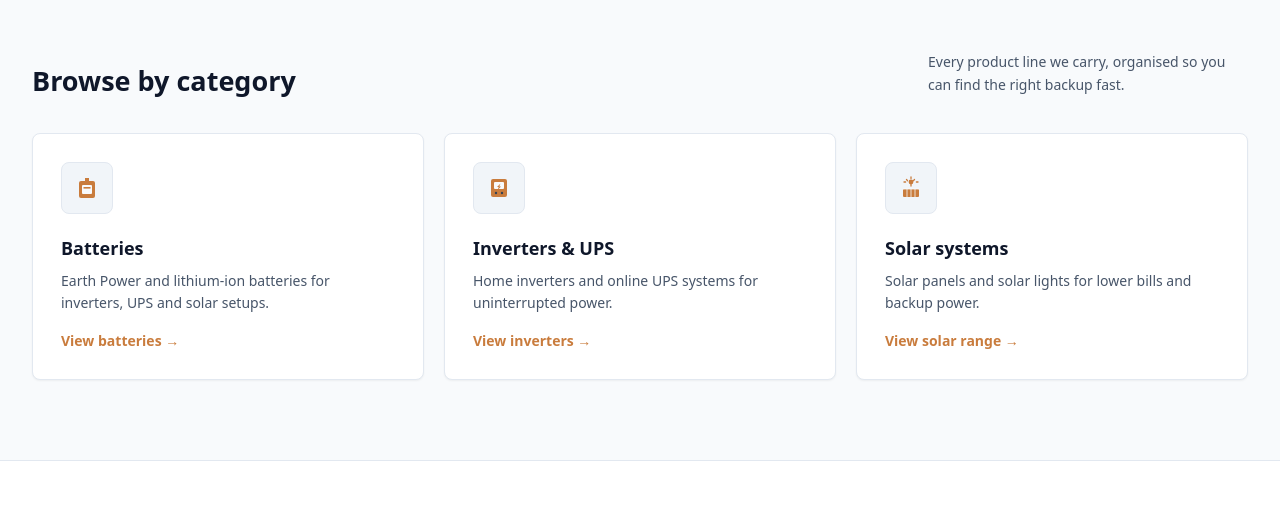
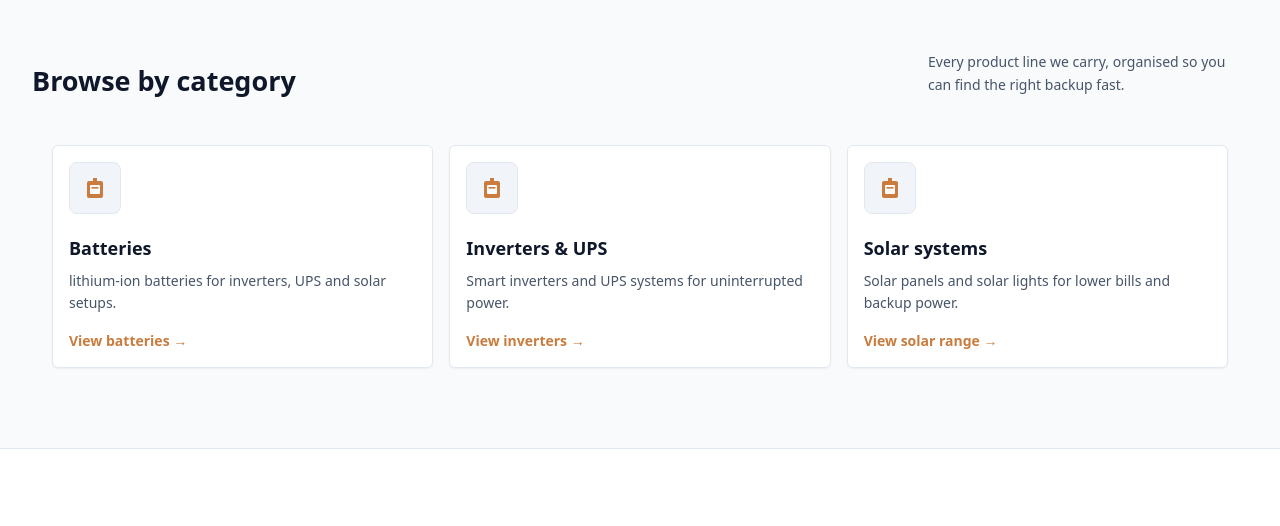
Before and after one commit to anuttananugrah/webtestig, a plain HTML site: page index.html in a window 1280 px wide. Shown: the part 1200-1726 px from the top of the page. Drawn offline with nearby package versions, Linux system fonts and the light colour scheme.

Commit message:
categories session changed and mob changed

```diff
--- a/index.html
+++ b/index.html
@@ -6,7 +6,7 @@
     <meta name="viewport" content="width=device-width, initial-scale=1.0">
     <title>Silicon Electronics | Earth Power Batteries, Inverters & Solar Dealer in Kerala</title>
     <meta name="description"
-        content="Silicon Electronics — 25 years as a battery and inverter dealer. Earth Power batteries, online UPS, and solar systems. Call +91 85939 97371.">
+        content="Silicon Electronics — 25 years as a battery and inverter dealer. Earth Power batteries, online UPS, and solar systems. Call +91 94468 74250.">
     <script src="https://cdn.tailwindcss.com"></script>
     <script>
         tailwind.config = {
@@ -36,7 +36,7 @@
   "name": "Silicon Electronics",
   "image": "https://res.cloudinary.com/dwhpwlk5m/image/upload/v1786176677/walkers/products/product_1786176676688_czja6.png",
   "description": "Earth Power batteries, inverters, online UPS and solar systems dealer in Kerala.",
-  "telephone": "+918593997371",
+  "telephone": "9446874250",
   "address": {
     "@type": "PostalAddress",
     "streetAddress": "Paruvakkunnu Road, Perumpilavu",
@@ -54,7 +54,8 @@
     <meta property="og:type" content="website" />
     <meta property="og:url" content="https://www.yourdomain.com/" />
     <meta property="og:title" content="Silicon Electronics | Batteries, Inverters & Solar Dealer" />
-<meta property="og:description" content="25 years as a trusted battery and inverter dealer in Kerala. Earth Power batteries, online UPS, and solar systems." />
+    <meta property="og:description"
+        content="25 years as a trusted battery and inverter dealer in Kerala. Earth Power batteries, online UPS, and solar systems." />
     <meta property="og:image" content="URL_TO_YOUR_PREVIEW_IMAGE.jpg" />
 </head>
 
@@ -69,7 +70,8 @@
                             <path d="M13 2 4 14h6l-1 8 9-12h-6l1-8z" />
                         </svg></a>
                 </div>
-                <a href="index.html"><span class="text-slate-900 font-bold text-base sm:text-lg tracking-tight">SILICON ELECTRONICS</span></a>
+                <a href="index.html"><span class="text-slate-900 font-bold text-base sm:text-lg tracking-tight">SILICON
+                        ELECTRONICS</span></a>
             </div>
 
             <!-- Desktop nav -->
@@ -81,9 +83,9 @@
                 <li><a href="#contact" class="text-slate-600 hover:text-copper transition-colors">Contact us</a></li>
             </ul>
 
-            <a href="tel:+918593997371"
+            <a href="tel:9446874250"
                 class="hidden md:inline-block bg-copper text-white text-sm font-bold px-5 py-2.5 rounded hover:bg-[#b06a32] transition whitespace-nowrap shadow-sm">
-                +91 85939 97371
+                +91 94468 74250
             </a>
 
             <!-- Mobile hamburger -->
@@ -109,9 +111,9 @@
                 <li><a href="#gallery" class="text-slate-600 block">Work gallery</a></li>
                 <li><a href="#contact" class="text-slate-600 block">Contact us</a></li>
                 <li class="pt-2">
-                    <a href="tel:+918593997371"
+                    <a href="tel:9446874250"
                         class="block text-center bg-copper text-white text-sm font-bold px-4 py-3 rounded shadow-sm">Call
-                        +91 85939 97371</a>
+                        +91 94468 74250</a>
                 </li>
             </ul>
         </div>
@@ -177,17 +179,17 @@
                             dealer. 25 years of service in keeping your spaces lit.
                         </p>
                         <div class="flex flex-wrap items-center gap-5 mt-8">
-                            <a href="tel:+918593997371"
+                            <a href="tel:9446874250"
                                 class="bg-amber hover:bg-yellow-500 text-slate-900 px-7 py-3.5 rounded font-bold text-sm transition shadow-sm">
                                 Get a free quote
                             </a>
-                            <a href="tel:+918593997371"
+                            <a href="tel:9446874250"
                                 class="flex items-center text-slate-700 hover:text-copper font-bold text-sm transition">
                                 <svg viewBox="0 0 24 24" class="w-4 h-4 mr-2 fill-current">
                                     <path
                                         d="M6.6 10.8c1.4 2.8 3.8 5.2 6.6 6.6l2.2-2.2c.3-.3.7-.4 1-.2 1.1.4 2.3.6 3.6.6.6 0 1 .4 1 1V20c0 .6-.4 1-1 1C10.6 21 3 13.4 3 4c0-.6.4-1 1-1h3.5c.6 0 1 .4 1 1 0 1.2.2 2.4.6 3.6.1.4 0 .8-.3 1L6.6 10.8z" />
                                 </svg>
-                                +91 85939 97371
+                                +91 94468 74250
                             </a>
                         </div>
                         <div class="flex flex-wrap gap-4 mt-12">
@@ -273,6 +275,8 @@
             </div>
         </section>
 
+
+
         <!-- CATEGORIES -->
         <section id="products" class="py-14 sm:py-20 px-5 sm:px-8 bg-slate-50">
             <div class="max-w-7xl mx-auto">
@@ -282,13 +286,12 @@
                         Every product line we carry, organised so you can find the right backup fast.
                     </p>
                 </div>
-                <div class="grid grid-cols-1 sm:grid-cols-2 lg:grid-cols-3 gap-5">
-                    <a href="batteries-category.html">
-                        <article
-                            class="bg-white border border-slate-200 shadow-sm rounded-lg p-7 hover:shadow-md transition">
+                <div class="flex flex-wrap gap-4 mt-12 max-w-7xl mx-auto  ">
+                    <div
+                        class="flex-1 min-w-[130px] ms-5 bg-white border border-slate-200 shadow-sm rounded-md p-4 backdrop-blur-sm">
+                        <!-- <div class="text-slate-900 text-xl sm:text-2xl font-bold">25 yrs</div> -->
                         <div
                             class="w-[52px] h-[52px] rounded-lg bg-slate-100 flex items-center justify-center mb-5 border border-slate-200">
-
                             <svg viewBox="0 0 24 24" class="w-6 h-6" fill="none">
 
                                 <rect x="10" y="2" width="4" height="3" fill="#C97C3D" />
@@ -297,53 +300,53 @@
                                 <rect x="8.5" y="11" width="7" height="1.6" fill="#C97C3D" />
                             </svg>
                         </div>
+                        <!-- <div class="text-slate-500 text-xs mt-1 font-medium">In power backup solutions</div> -->
                         <h3 class="text-lg text-slate-900 font-bold mb-2">Batteries</h3>
-                            <p class="text-sm text-slate-600 leading-relaxed mb-4">Earth Power and lithium-ion batteries
+                        <p class="text-sm text-slate-600 leading-relaxed mb-4">lithium-ion batteries
                             for inverters, UPS and solar setups.</p>
-                            <p class="text-sm font-bold text-copper hover:text-[#b06a32]">View batteries &rarr;
-                        </article>
-                        </p>
-                    </a>
+                        <p class="text-sm font-bold text-copper hover:text-[#b06a32]">View batteries &rarr;</p>
 
-                    <a href="batteries-category.html">
-                        <article
-                            class="bg-white border border-slate-200 shadow-sm rounded-lg p-7 hover:shadow-md transition">
+                    </div>
+                    <div
+                        class="flex-1 min-w-[130px] bg-white border border-slate-200 shadow-sm rounded-md p-4 backdrop-blur-sm">
+                        <!-- <div class="text-slate-900 text-xl sm:text-2xl font-bold">25 yrs</div> -->
                         <div
                             class="w-[52px] h-[52px] rounded-lg bg-slate-100 flex items-center justify-center mb-5 border border-slate-200">
                             <svg viewBox="0 0 24 24" class="w-6 h-6" fill="none">
-                                    <rect x="4" y="3" width="16" height="18" rx="2" fill="#C97C3D" />
-                                    <rect x="7" y="6" width="10" height="7" rx="1" fill="#f8fafc" />
-                                    <path d="M13.5 7.5 10 11h1.7l-1 3 3.3-3.5h-1.7z" fill="#C97C3D" />
-                                    <circle cx="9" cy="17" r="1.2" fill="#334155" />
-                                    <circle cx="15" cy="17" r="1.2" fill="#334155" />
+
+                                <rect x="10" y="2" width="4" height="3" fill="#C97C3D" />
+                                <rect x="4" y="5" width="16" height="17" rx="2" fill="#C97C3D" />
+                                <rect x="7" y="9" width="10" height="9" rx="1" fill="#f8fafc" />
+                                <rect x="8.5" y="11" width="7" height="1.6" fill="#C97C3D" />
                             </svg>
                         </div>
+                        <!-- <div class="text-slate-500 text-xs mt-1 font-medium">In power backup solutions</div> -->
                         <h3 class="text-lg text-slate-900 font-bold mb-2">Inverters &amp; UPS</h3>
-                            <p class="text-sm text-slate-600 leading-relaxed mb-4">Home inverters and online UPS systems
+                        <p class="text-sm text-slate-600 leading-relaxed mb-4">Smart inverters and UPS systems
                             for uninterrupted power.</p>
                         <p class="text-sm font-bold text-copper hover:text-[#b06a32]">View inverters &rarr;</p>
-                        </article>
-                    </a>
 
-                    <a href="batteries-category.html">
-                        <article
-                            class="bg-white border border-slate-200 shadow-sm rounded-lg p-7 hover:shadow-md transition">
+                    </div>
+                    <div
+                        class="flex-1 min-w-[130px] me-5 bg-white border border-slate-200 shadow-sm rounded-md p-4 backdrop-blur-sm">
+                        <!-- <div class="text-slate-900 text-xl sm:text-2xl font-bold">25 yrs</div> -->
                         <div
                             class="w-[52px] h-[52px] rounded-lg bg-slate-100 flex items-center justify-center mb-5 border border-slate-200">
                             <svg viewBox="0 0 24 24" class="w-6 h-6" fill="none">
-                                    <circle cx="12" cy="6" r="2.4" fill="#C97C3D" />
-                                    <path d="M12 1v1.6M12 8.4V10M7.5 3.5 8.5 4.7M15.5 3.5l-1 1.2M5 6h1.6M17.4 6H19"
-                                        stroke="#C97C3D" stroke-width="1.3" stroke-linecap="round" />
-                                    <rect x="4" y="13" width="16" height="8" rx="1" fill="#C97C3D" />
-                                    <path d="M4 13h16M8 13v8M12 13v8M16 13v8" stroke="#f8fafc" stroke-width="0.8" />
+
+                                <rect x="10" y="2" width="4" height="3" fill="#C97C3D" />
+                                <rect x="4" y="5" width="16" height="17" rx="2" fill="#C97C3D" />
+                                <rect x="7" y="9" width="10" height="9" rx="1" fill="#f8fafc" />
+                                <rect x="8.5" y="11" width="7" height="1.6" fill="#C97C3D" />
                             </svg>
                         </div>
+                        <!-- <div class="text-slate-500 text-xs mt-1 font-medium">In power backup solutions</div> -->
                         <h3 class="text-lg text-slate-900 font-bold mb-2">Solar systems</h3>
                         <p class="text-sm text-slate-600 leading-relaxed mb-4">Solar panels and solar lights for
                             lower bills and backup power.</p>
                         <p class="text-sm font-bold text-copper hover:text-[#b06a32]">View solar range &rarr;</p>
-                        </article>
-                    </a>
+
+                    </div>
                 </div>
             </div>
         </section>
@@ -442,9 +445,9 @@
                         Call us or drop by the shop &mdash; same-day installation available in nearby areas.
                     </p>
                 </div>
-                <a href="tel:+918593997371"
+                <a href="tel:9446874250"
                     class="bg-white hover:bg-slate-100 text-copper px-8 py-3.5 rounded font-bold text-sm whitespace-nowrap shadow-md transition">
-                    Call +91 85939 97371
+                    Call +91 94468 74250
                 </a>
             </div>
         </section>
@@ -524,7 +527,7 @@
                 <div>
                     <h3 class="text-slate-900 text-sm font-bold mb-4">Contact</h3>
                     <ul class="text-[13px] space-y-2 text-slate-600">
-                        <li><a href="tel:+918593997371" class="hover:text-copper transition">+91 85939 97371</a></li>
+                        <li><a href="tel:9446874250" class="hover:text-copper transition">+91 94468 74250</a></li>
                         <li>Mon&ndash;Sat, 10am&ndash;7pm</li>
                     </ul>
                 </div>
```
Lines whose indentation alone changed are shown as unchanged.
